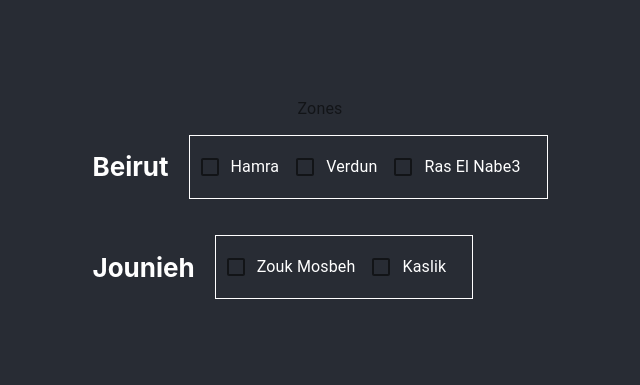
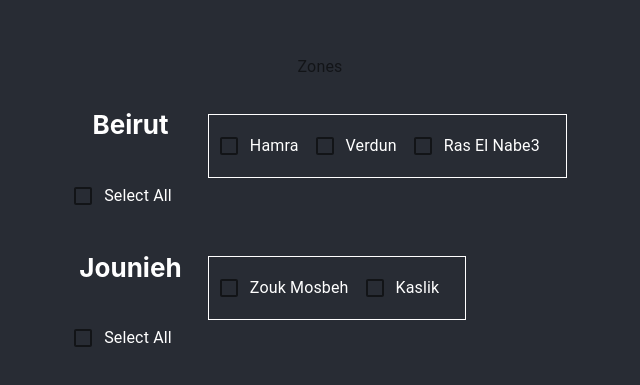
Before and after one commit to shahdabbar/MaterialUI-react-app, a React (Create React App) app: page / in a window 1280 px wide. Shown: the part 191-576 px from the top of the page, without its empty margins (320-960 px from the left). Built offline with nearby package versions, Linux system fonts and the light colour scheme.

Commit message:
select all zones feature

```diff
--- a/src/components/DriverZones.js
+++ b/src/components/DriverZones.js
@@ -28,6 +28,7 @@ const useStyles = makeStyles((theme) => ({
 function DriverZones({ zones }) {
 	const classes = useStyles()
 	const [selectedZones, setSelectedZones] = useState([])
+	const [selectAll, setSelectAll] = useState([])
 
 	const handleChange = (id) => {
 		selectedZones.includes(id)
@@ -35,7 +36,18 @@ function DriverZones({ zones }) {
 			: setSelectedZones([...selectedZones, id])
 	}
 
-	console.log('selectedZones', selectedZones)
+	const handleChangeAll = (key, values) => {
+		if (selectAll.includes(key)) {
+			setSelectAll((prev) => prev.filter((zone) => zone !== key))
+			setSelectedZones([])
+		} else {
+			setSelectAll([...selectAll, key])
+			const selectedZones = values.map((value) => {
+				return value.id
+			})
+			setSelectedZones(selectedZones)
+		}
+	}
 
 	return (
 		<div>
@@ -44,7 +56,20 @@ function DriverZones({ zones }) {
 				<FormGroup>
 					{Object.entries(zones).map(([key, values]) => (
 						<div key={key} className={classes.zonesWrapper}>
-							<h4>{key}</h4>
+							<div>
+								<h4>{key}</h4>
+								<FormControlLabel
+									control={
+										<Checkbox
+											checked={selectAll.includes(key)}
+											onChange={() => handleChangeAll(key, values)}
+											name='selectBeirut'
+										/>
+									}
+									label='Select All'
+								/>
+							</div>
+
 							<div className={classes.zonesContainer}>
 								{values.map((value) => (
 									<FormControlLabel
```
